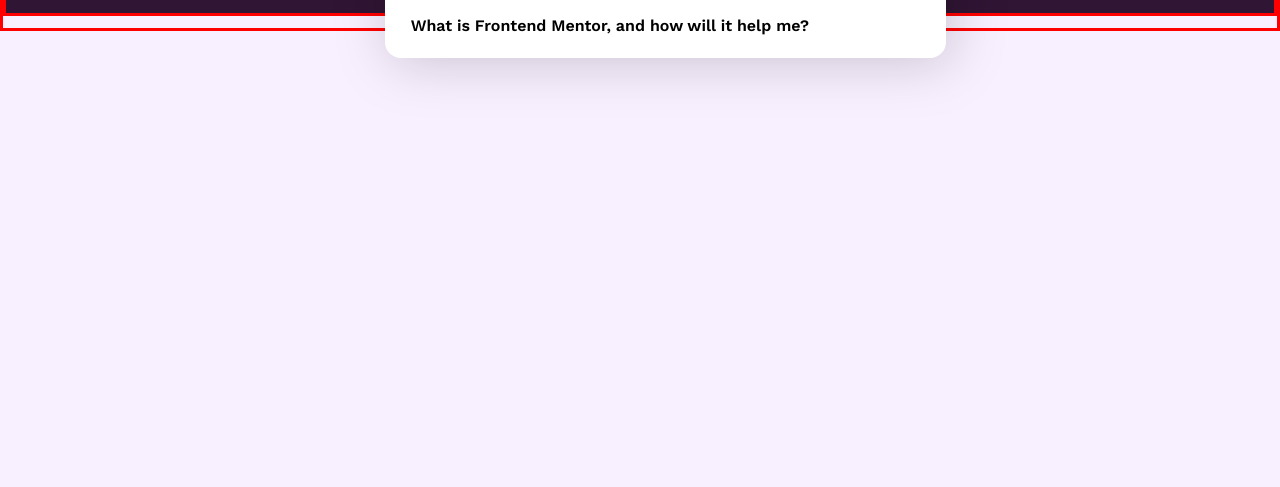
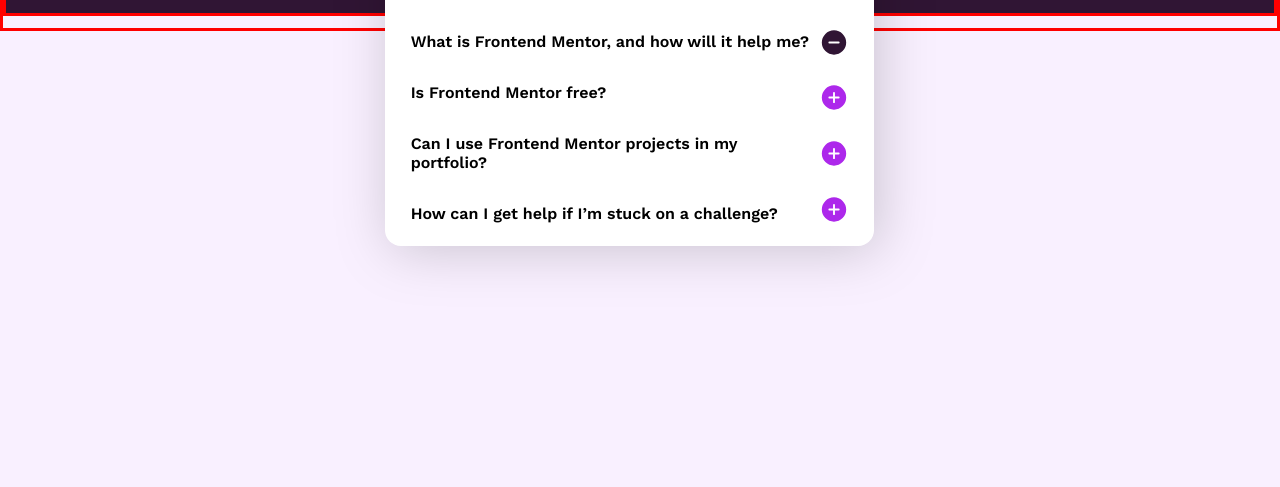
Before and after one commit to alinnecardoso/Frontend-Mentor, a plain HTML site: page Desenvolvimento_Web/faq-accordion-main/index.html in a window 1280 px wide. Shown: the part 313-800 px from the top of the page. Drawn offline with nearby package versions, Linux system fonts and the light colour scheme.

Commit message:
desktop main

```diff
--- a/Desenvolvimento_Web/faq-accordion-main/index.html
+++ b/Desenvolvimento_Web/faq-accordion-main/index.html
@@ -40,7 +40,50 @@
       <svg xmlns="http://www.w3.org/2000/svg" width="40" height="41" fill="none" viewBox="0 0 40 41"><path fill="#AD28EB" d="M37.5 20.5a2.467 2.467 0 0 1-1.64 2.344l-9.913 3.604-3.603 9.911a2.5 2.5 0 0 1-4.688 0l-3.604-9.922-9.911-3.593a2.5 2.5 0 0 1 0-4.688l9.921-3.604 3.594-9.911a2.5 2.5 0 0 1 4.688 0l3.604 9.921 9.911 3.594A2.467 2.467 0 0 1 37.5 20.5Z"/></svg>
       FAQs
     </h1>
-    <p class="font-work-sans-600">What is Frontend Mentor, and how will it help me? </p>
+
+    <!-- Dúvidas -->
+
+    <div id="colunas">
+
+
+      <div id="duvidas">
+          <div>
+            <p class="font-work-sans-600">What is Frontend Mentor, and how will it help me?</p>
+          </div>
+          <div>
+            <p class="font-work-sans-600">Is Frontend Mentor free?</p>
+          </div>
+          <div>
+            <p class="font-work-sans-600">Can I use Frontend Mentor projects in my portfolio?</p>
+          </div>
+          <div>
+            <p class="font-work-sans-600">How can I get help if I’m stuck on a challenge?</p>
+          </div>
+      </div>
+
+
+      <div id="icones">
+        <div class="menos">
+          <svg xmlns="http://www.w3.org/2000/svg" width="30" height="31" fill="none" viewBox="0 0 30 31"><path fill="#301534" d="M15 3.313A12.187 12.187 0 1 0 27.188 15.5 12.2 12.2 0 0 0 15 3.312Zm4.688 13.124h-9.375a.938.938 0 0 1 0-1.875h9.374a.938.938 0 0 1 0 1.876Z"/></svg>
+        </div>
+
+
+        <div class="mais">
+          <svg xmlns="http://www.w3.org/2000/svg" width="30" height="31" fill="none" viewBox="0 0 30 31"><path fill="#AD28EB" d="M15 3.313A12.187 12.187 0 1 0 27.188 15.5 12.203 12.203 0 0 0 15 3.312Zm4.688 13.124h-3.75v3.75a.938.938 0 0 1-1.876 0v-3.75h-3.75a.938.938 0 0 1 0-1.875h3.75v-3.75a.938.938 0 0 1 1.876 0v3.75h3.75a.938.938 0 0 1 0 1.876Z"/></svg>
+        </div>
+
+        <div class="mais">
+          <svg xmlns="http://www.w3.org/2000/svg" width="30" height="31" fill="none" viewBox="0 0 30 31"><path fill="#AD28EB" d="M15 3.313A12.187 12.187 0 1 0 27.188 15.5 12.203 12.203 0 0 0 15 3.312Zm4.688 13.124h-3.75v3.75a.938.938 0 0 1-1.876 0v-3.75h-3.75a.938.938 0 0 1 0-1.875h3.75v-3.75a.938.938 0 0 1 1.876 0v3.75h3.75a.938.938 0 0 1 0 1.876Z"/></svg>
+        </div>
+
+
+        <div class="mais">
+          <svg xmlns="http://www.w3.org/2000/svg" width="30" height="31" fill="none" viewBox="0 0 30 31"><path fill="#AD28EB" d="M15 3.313A12.187 12.187 0 1 0 27.188 15.5 12.203 12.203 0 0 0 15 3.312Zm4.688 13.124h-3.75v3.75a.938.938 0 0 1-1.876 0v-3.75h-3.75a.938.938 0 0 1 0-1.875h3.75v-3.75a.938.938 0 0 1 1.876 0v3.75h3.75a.938.938 0 0 1 0 1.876Z"/></svg>
+        </div>
+
+
+    </div>
+
   </main>
 
   <!-- FAQs
--- a/Desenvolvimento_Web/faq-accordion-main/style/desktopBG.css
+++ b/Desenvolvimento_Web/faq-accordion-main/style/desktopBG.css
@@ -36,4 +36,5 @@
         z-index: 1;
     }
 
+
 }
--- a/Desenvolvimento_Web/faq-accordion-main/style/desktopMain.css
+++ b/Desenvolvimento_Web/faq-accordion-main/style/desktopMain.css
@@ -1,10 +1,14 @@
 @media (max-width: 1440px),(min-width: 500px){
     main{
+        display: flex;
+        flex-direction: column;
+        align-items: flex-start;
+
         margin: -10% 30%;
         padding: 0.5% 2%;
 
         background-color: #ffffff;
-        width: 40%;
+        width: max-content;
         height: max-content;
         fill: var(--Branco, #FFF);
         filter: drop-shadow(5px 4px 27px rgba(0, 0, 0, 0.19));
@@ -14,4 +18,19 @@
 
         border-radius: 1rem;
     }
+    #duvidas{
+        margin-right: 2%;
+        display: flex;
+        flex-direction: column;
+        align-items: flex-start;
+    }
+    #icones{
+        display: flex;
+        flex-direction: column;
+        justify-content: space-around;
+    }
+    #colunas{
+        display: flex;
+        justify-content: space-between;
+    }
 }
```
